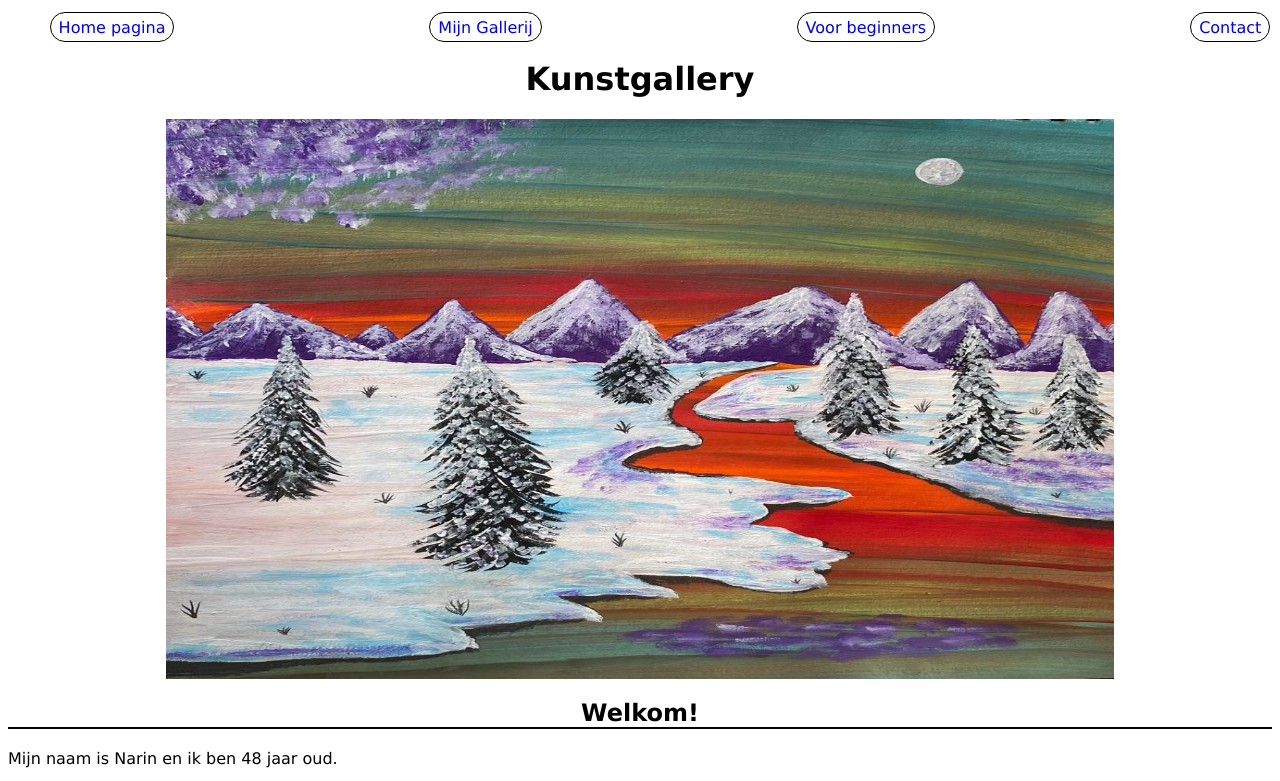
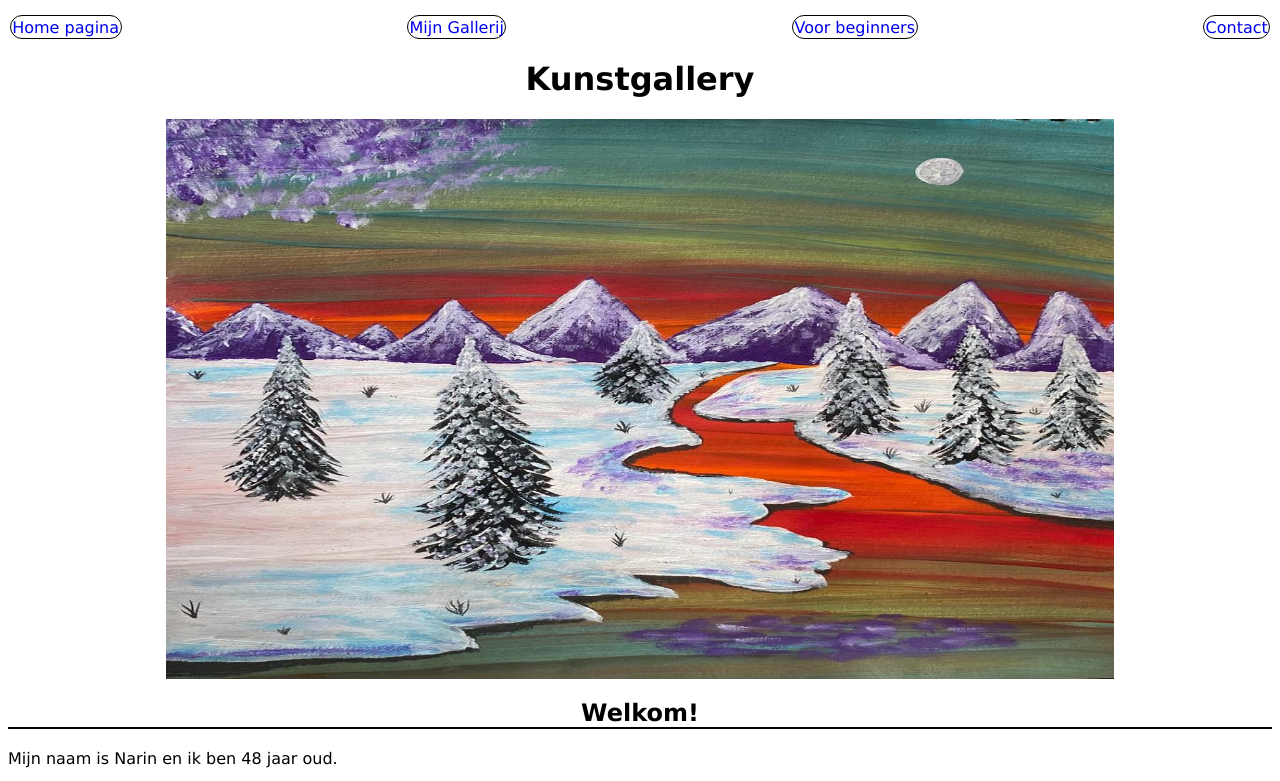
Before and after one commit to ayaalnabelsi/schilderen, a plain HTML site: page schilderijen/index.html in a window 1280 px wide. Shown: the top 781 px of the page. Drawn offline with Linux system fonts and the light colour scheme.

Commit message:
Add files via upload

```diff
--- a/schilderijen/styles/style.css
+++ b/schilderijen/styles/style.css
@@ -10,26 +10,24 @@ nav ul {
     display: flex;
     list-style: none;
     justify-content: space-between;
-    border-radius: 1em;
+    border-radius: 2em;
     color: slateblue;
+    padding: 0.1em
 }
 
-ul li {
-    display: inline-block;
-    margin: 0.1em;
-}
 
 ul li a {
     text-decoration: none;
-    padding: 0.3em 0.5em;
+    padding: 0.1em 0.1em;
     border: 0.1em solid black;
-    border-radius: 5em;
+    border-radius: 1em;
 }
 
 ul li a:hover {
     background-color: thistle;
     transform: scale(1);
 }
+
 
 
 
```
